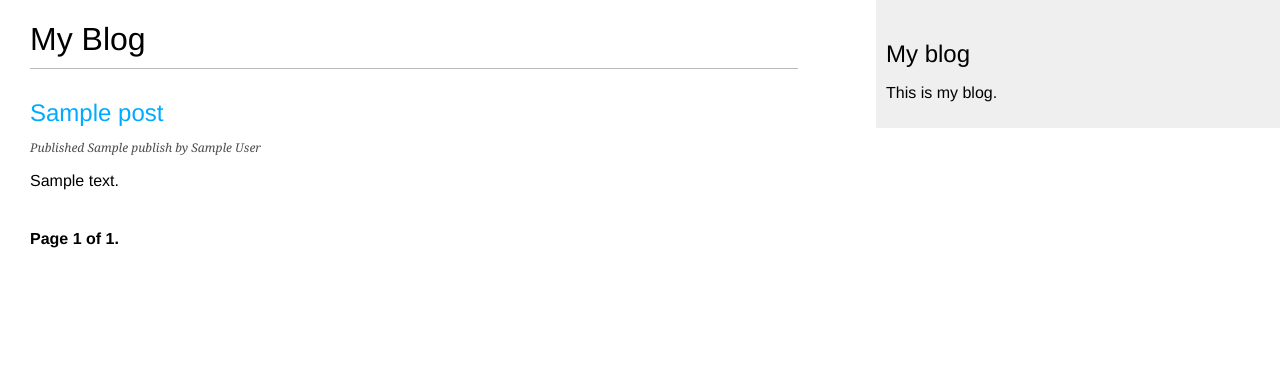
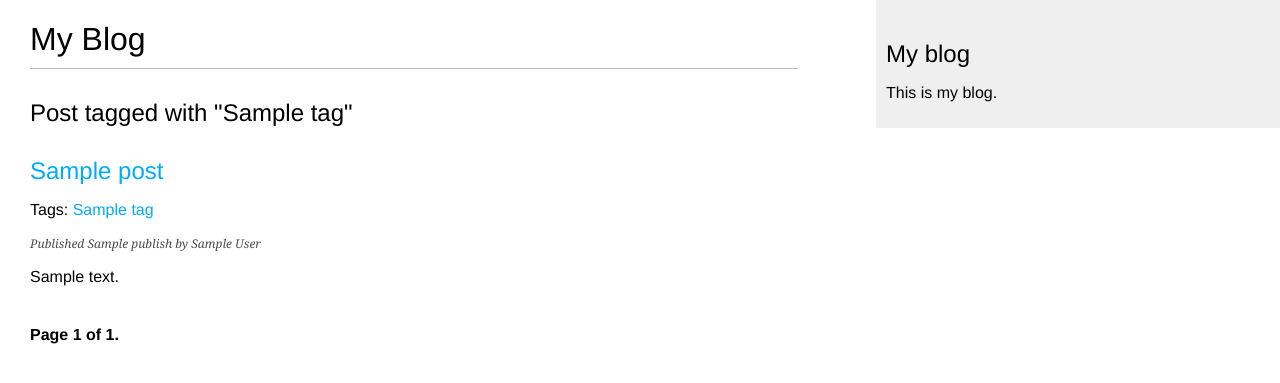
Before and after one commit to cross-development/django4-apps, a Django app: template mysite/blog/templates/blog/post/list.html in a window 1280 px wide. Shown: the top 383 px of the page. Run offline with Django 5.2, Linux system fonts and the light colour scheme; the template is opened without the code that fills it: most values are stand-ins (such as "Sample title", 1, 10 or a date in 2020).

Commit message:
feat: added tags to posts

```diff
--- a/mysite/blog/models.py
+++ b/mysite/blog/models.py
@@ -2,6 +2,7 @@ from django.db import models
 from django.utils import timezone
 from django.contrib.auth.models import User
 from django.urls import reverse
+from taggit.managers import TaggableManager
 
 
 class PublishedManager(models.Manager):
@@ -24,6 +25,7 @@ class Post(models.Model):
     author = models.ForeignKey(User, on_delete=models.CASCADE, related_name="blog_posts")
     objects = models.Manager()
     published = PublishedManager()
+    tags = TaggableManager()
 
     class Meta:
         ordering = ['-publish']
--- a/mysite/blog/templates/blog/post/list.html
+++ b/mysite/blog/templates/blog/post/list.html
@@ -5,12 +5,25 @@
 {% block content %}
     <h1>My Blog</h1>
 
+    {% if tag %}
+        <h2>Post tagged with "{{ tag.name }}"</h2>
+    {% endif %}
+
     {% for post in posts %}
         <h2>
             <a href="{{ post.get_absolute_url }}">
                 {{ post.title }}
             </a>
         </h2>
+
+        <p class="tags">
+            Tags:
+            {% for tag in post.tags.all %}
+                <a href="{% url 'blog:post_list_by_tag' tag.slug %}">{{ tag.name }}</a>
+
+                {% if not forloop.last %}, {% endif %}
+            {% endfor %}
+        </p>
 
         <p class="date">
             Published {{ post.publish }} by {{ post.author }}
--- a/mysite/blog/urls.py
+++ b/mysite/blog/urls.py
@@ -5,6 +5,7 @@ app_name = 'blog'
 
 urlpatterns = [
     path('', views.post_list, name='post_list'),
+    path('tag/<slug:tag_slug>/', views.post_list, name='post_list_by_tag'),
     path('<int:year>/<int:month>/<int:day>/<slug:post>', views.post_detail, name='post_detail'),
     path('<int:post_id>/share/', views.post_share, name='post_share'),
     path('<int:post_id>/comment/', views.post_comment, name='post_comment'),
--- a/mysite/mysite/settings.py
+++ b/mysite/mysite/settings.py
@@ -24,6 +24,7 @@ INSTALLED_APPS = [
     'django.contrib.messages',
     'django.contrib.staticfiles',
     'blog.apps.BlogConfig',
+    'taggit',
 ]
 
 MIDDLEWARE = [
```
Also changed, not shown: mysite/blog/views.py (+11 -4 lines), mysite/blog/migrations/0004_post_tags.py (added).
